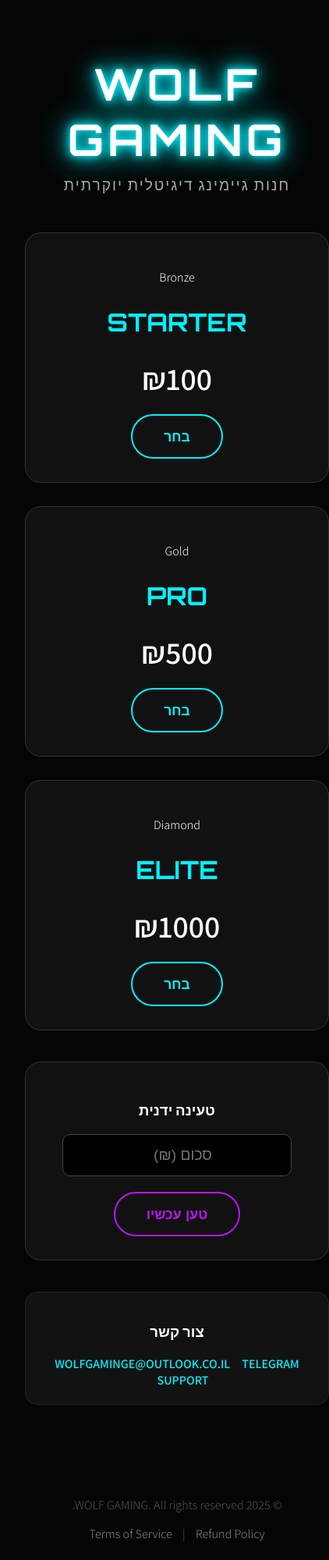
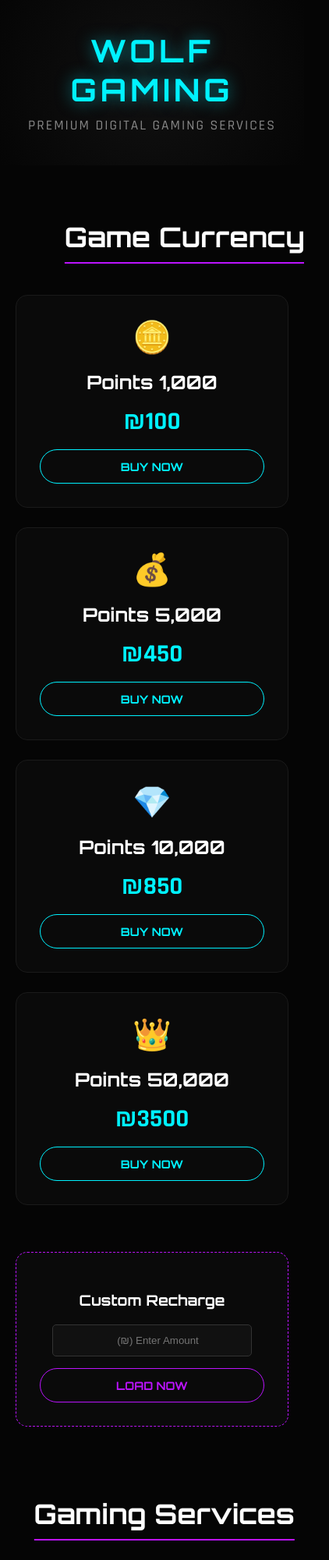
Before and after one commit to WOLFGAMING77/WOLFGAMING, a website: page index.html in a window 390 px wide. Shown: the top 2000 px of the page at 78% size, 422 px wide, since content can reach past the window. Drawn offline with Linux system fonts and the light colour scheme.

Commit message:
Upgrade homepage to High-End Gaming Store layout

```diff
--- a/index.html
+++ b/index.html
@@ -3,45 +3,321 @@
 <head>
     <meta charset="UTF-8">
     <meta name="viewport" content="width=device-width, initial-scale=1.0">
-    <title>WOLF GAMING - Premium Credits</title>
-    <link href="https://fonts.googleapis.com/css2?family=Orbitron:wght@400;700&family=Assistant:wght@300;600&display=swap" rel="stylesheet">
+    <title>WOLF GAMING | Premium Digital Store</title>
+    <link href="https://fonts.googleapis.com/css2?family=Orbitron:wght@400;700&family=Rajdhani:wght@500;700&display=swap" rel="stylesheet">
     <style>
-        :root { --neon: #00f2ff; --neon-purple: #bc13fe; --bg: #050505; --card: #111; }
-        body { font-family: 'Assistant', sans-serif; background: var(--bg); color: #fff; margin: 0; display: flex; flex-direction: column; align-items: center; min-height: 100vh; overflow-x: hidden; }
-        .container { text-align: center; padding: 2rem; width: 100%; max-width: 900px; flex-grow: 1; }
-        .logo-section { margin-top: 40px; margin-bottom: 3rem; }
-        h1 { font-family: 'Orbitron', sans-serif; font-size: 3.5rem; margin: 0; color: #fff; text-shadow: 0 0 10px var(--neon), 0 0 20px var(--neon), 0 0 40px var(--neon); letter-spacing: 5px; }
-        .tagline { font-size: 1.2rem; color: #aaa; letter-spacing: 2px; margin-top: 10px; }
-        .packages { display: grid; grid-template-columns: repeat(auto-fit, minmax(250px, 1fr)); gap: 30px; margin-bottom: 40px; }
-        .package { background: var(--card); border: 1px solid #333; padding: 30px; border-radius: 20px; transition: 0.4s; cursor: pointer; }
-        .package:hover { transform: translateY(-10px); border-color: var(--neon); box-shadow: 0 0 20px rgba(0, 242, 255, 0.2); }
-        .package h2 { font-family: 'Orbitron', sans-serif; font-size: 2rem; color: var(--neon); }
-        .package .price { font-size: 2.5rem; font-weight: bold; margin: 20px 0; display: block; }
-        .custom-section { background: var(--card); border: 1px solid #333; padding: 30px; border-radius: 20px; max-width: 500px; margin: 0 auto 40px; }
-        input { background: #000; border: 1px solid #444; padding: 15px; border-radius: 10px; color: #fff; width: 80%; font-size: 1.2rem; text-align: center; margin-bottom: 20px; outline: none; }
-        .btn { background: none; border: 2px solid var(--neon); color: var(--neon); padding: 15px 40px; border-radius: 50px; font-weight: bold; font-size: 1.1rem; cursor: pointer; transition: 0.4s; font-family: 'Orbitron', sans-serif; }
-        .btn:hover { background: var(--neon); color: #000; box-shadow: 0 0 30px var(--neon); }
-        .contact-info { margin: 40px 0; padding: 20px; background: rgba(255, 255, 255, 0.05); border-radius: 15px; border: 1px solid #222; }
-        .contact-info a { color: var(--neon); text-decoration: none; margin: 0 15px; font-weight: bold; }
-        footer { padding: 30px; width: 100%; text-align: center; color: #555; }
-        footer a { color: #888; text-decoration: none; margin: 0 10px; }
+        :root {
+            --primary: #00f2ff;
+            --secondary: #bc13fe;
+            --bg: #050505;
+            --card-bg: #0a0a0a;
+            --text: #ffffff;
+        }
+
+        body {
+            background-color: var(--bg);
+            color: var(--text);
+            font-family: 'Rajdhani', sans-serif;
+            margin: 0;
+            padding: 0;
+            overflow-x: hidden;
+        }
+
+        .orbitron { font-family: 'Orbitron', sans-serif; }
+
+        /* Header & Hero */
+        header {
+            padding: 40px 20px;
+            text-align: center;
+            background: radial-gradient(circle at center, #111 0%, #050505 100%);
+        }
+
+        .logo {
+            font-size: 3.5rem;
+            font-weight: 700;
+            color: var(--primary);
+            text-shadow: 0 0 20px rgba(0, 242, 255, 0.5);
+            letter-spacing: 5px;
+            margin-bottom: 10px;
+        }
+
+        .tagline {
+            color: #888;
+            font-size: 1.1rem;
+            letter-spacing: 2px;
+            text-transform: uppercase;
+        }
+
+        .container {
+            max-width: 1200px;
+            margin: 0 auto;
+            padding: 40px 20px;
+        }
+
+        h2.section-title {
+            text-align: center;
+            font-size: 2.2rem;
+            margin-bottom: 40px;
+            color: var(--text);
+            border-bottom: 2px solid var(--secondary);
+            display: inline-block;
+            padding-bottom: 10px;
+            position: relative;
+            left: 50%;
+            transform: translateX(-50%);
+        }
+
+        /* Grid Layout */
+        .grid {
+            display: grid;
+            grid-template-columns: repeat(auto-fit, minmax(250px, 1fr));
+            gap: 25px;
+            margin-bottom: 60px;
+        }
+
+        /* Luxury Card Styling */
+        .card {
+            background: var(--card-bg);
+            border: 1px solid #1a1a1a;
+            border-radius: 15px;
+            padding: 30px;
+            text-align: center;
+            transition: all 0.4s cubic-bezier(0.175, 0.885, 0.32, 1.275);
+            position: relative;
+            overflow: hidden;
+        }
+
+        .card:hover {
+            transform: translateY(-10px);
+            border-color: var(--primary);
+            box-shadow: 0 10px 30px rgba(0, 242, 255, 0.2);
+        }
+
+        .card::before {
+            content: '';
+            position: absolute;
+            top: 0; left: -100%;
+            width: 100%; height: 100%;
+            background: linear-gradient(90deg, transparent, rgba(255,255,255,0.05), transparent);
+            transition: 0.5s;
+        }
+
+        .card:hover::before { left: 100%; }
+
+        .card i {
+            font-size: 3rem;
+            margin-bottom: 20px;
+            display: block;
+            color: var(--secondary);
+        }
+
+        .card h3 {
+            font-size: 1.5rem;
+            margin: 10px 0;
+            font-family: 'Orbitron', sans-serif;
+        }
+
+        .price {
+            font-size: 2rem;
+            font-weight: 700;
+            color: var(--primary);
+            margin: 15px 0;
+            display: block;
+        }
+
+        .btn {
+            background: transparent;
+            color: var(--primary);
+            border: 1px solid var(--primary);
+            padding: 12px 25px;
+            border-radius: 50px;
+            font-weight: bold;
+            text-transform: uppercase;
+            cursor: pointer;
+            transition: 0.3s;
+            width: 100%;
+            font-family: 'Orbitron', sans-serif;
+            font-size: 0.9rem;
+        }
+
+        .btn:hover {
+            background: var(--primary);
+            color: #000;
+            box-shadow: 0 0 20px var(--primary);
+        }
+
+        /* Why Choose Us Section */
+        .features {
+            background: #0a0a0a;
+            padding: 60px 20px;
+            border-radius: 20px;
+            margin-top: 40px;
+            display: grid;
+            grid-template-columns: repeat(auto-fit, minmax(300px, 1fr));
+            gap: 30px;
+            text-align: center;
+        }
+
+        .feature-item img {
+            width: 60px;
+            margin-bottom: 20px;
+            filter: drop-shadow(0 0 10px var(--primary));
+        }
+
+        .feature-item h4 {
+            font-size: 1.4rem;
+            color: var(--primary);
+            margin-bottom: 10px;
+        }
+
+        .feature-item p {
+            color: #888;
+        }
+
+        /* Custom Load */
+        .custom-load {
+            max-width: 400px;
+            margin: 0 auto 60px;
+            text-align: center;
+            background: #0a0a0a;
+            padding: 30px;
+            border-radius: 15px;
+            border: 1px dashed var(--secondary);
+        }
+
+        input {
+            width: 80%;
+            padding: 12px;
+            background: #111;
+            border: 1px solid #333;
+            color: white;
+            border-radius: 5px;
+            margin-bottom: 15px;
+            text-align: center;
+        }
+
+        footer {
+            text-align: center;
+            padding: 60px 20px;
+            color: #555;
+            border-top: 1px solid #111;
+        }
+
+        a { color: var(--primary); text-decoration: none; }
+
+        @media (max-width: 768px) {
+            .logo { font-size: 2.5rem; }
+        }
     </style>
 </head>
 <body>
+
+    <header>
+        <div class="logo orbitron">WOLF GAMING</div>
+        <div class="tagline">Premium Digital Gaming Services</div>
+    </header>
+
     <div class="container">
-        <div class="logo-section"><h1>WOLF GAMING</h1><div class="tagline">חנות גיימינג דיגיטלית יוקרתית</div></div>
-        <div class="packages">
-            <div class="package" onclick="checkout(100)"><p>Bronze</p><h2>STARTER</h2><span class="price">₪100</span><button class="btn">בחר</button></div>
-            <div class="package" onclick="checkout(500)"><p>Gold</p><h2>PRO</h2><span class="price">₪500</span><button class="btn">בחר</button></div>
-            <div class="package" onclick="checkout(1000)"><p>Diamond</p><h2>ELITE</h2><span class="price">₪1000</span><button class="btn">בחר</button></div>
+
+        <!-- Game Currency Section -->
+        <h2 class="section-title orbitron">Game Currency</h2>
+        <div class="grid">
+            <div class="card">
+                <div style="font-size: 40px; margin-bottom: 15px;">🪙</div>
+                <h3>1,000 Points</h3>
+                <span class="price">₪100</span>
+                <button class="btn" onclick="checkout(100)">Buy Now</button>
+            </div>
+            <div class="card">
+                <div style="font-size: 40px; margin-bottom: 15px;">💰</div>
+                <h3>5,000 Points</h3>
+                <span class="price">₪450</span>
+                <button class="btn" onclick="checkout(450)">Buy Now</button>
+            </div>
+            <div class="card">
+                <div style="font-size: 40px; margin-bottom: 15px;">💎</div>
+                <h3>10,000 Points</h3>
+                <span class="price">₪850</span>
+                <button class="btn" onclick="checkout(850)">Buy Now</button>
+            </div>
+            <div class="card">
+                <div style="font-size: 40px; margin-bottom: 15px;">👑</div>
+                <h3>50,000 Points</h3>
+                <span class="price">₪3500</span>
+                <button class="btn" onclick="checkout(3500)">Buy Now</button>
+            </div>
         </div>
-        <div class="custom-section"><h3>טעינה ידנית</h3><input type="number" id="customAmount" placeholder="סכום (₪)"><br><button class="btn" style="border-color:#bc13fe; color:#bc13fe;" onclick="checkoutCustom()">טען עכשיו</button></div>
-        <div class="contact-info"><h3>צור קשר</h3><a href="mailto:WOLFGAMINGE@OUTLOOK.CO.IL">WOLFGAMINGE@OUTLOOK.CO.IL</a><a href="https://t.me/WOLFGAMING_BOT" target="_blank">TELEGRAM SUPPORT</a></div>
+
+        <!-- Custom Amount -->
+        <div class="custom-load">
+            <h3 class="orbitron">Custom Recharge</h3>
+            <input type="number" id="customAmount" placeholder="Enter Amount (₪)">
+            <button class="btn" style="border-color: var(--secondary); color: var(--secondary);" onclick="checkoutCustom()">Load Now</button>
+        </div>
+
+        <!-- Gaming Services Section -->
+        <h2 class="section-title orbitron">Gaming Services</h2>
+        <div class="grid">
+            <div class="card">
+                <div style="font-size: 40px; margin-bottom: 15px;">⚔️</div>
+                <h3>Account Leveling</h3>
+                <span class="price">₪250</span>
+                <button class="btn" onclick="checkout(250)">Order Now</button>
+            </div>
+            <div class="card">
+                <div style="font-size: 40px; margin-bottom: 15px;">📈</div>
+                <h3>Rank Boost</h3>
+                <span class="price">₪180</span>
+                <button class="btn" onclick="checkout(180)">Order Now</button>
+            </div>
+            <div class="card">
+                <div style="font-size: 40px; margin-bottom: 15px;">🛠️</div>
+                <h3>Technical Patch</h3>
+                <span class="price">₪120</span>
+                <button class="btn" onclick="checkout(120)">Order Now</button>
+            </div>
+        </div>
+
+        <!-- Why Choose Us -->
+        <h2 class="section-title orbitron">Why Choose Us</h2>
+        <div class="features">
+            <div class="feature-item">
+                <div style="font-size: 50px;">⚡</div>
+                <h4>Instant Delivery</h4>
+                <p>Digital products are delivered within minutes of verification.</p>
+            </div>
+            <div class="feature-item">
+                <div style="font-size: 50px;">🛡️</div>
+                <h4>Secure Payment</h4>
+                <p>Advanced encryption ensures your transaction is 100% safe.</p>
+            </div>
+            <div class="feature-item">
+                <div style="font-size: 50px;">🎧</div>
+                <h4>24/7 Agent Support</h4>
+                <p>Our dedicated team is always here to assist you.</p>
+            </div>
+        </div>
+
     </div>
-    <footer><p>&copy; 2025 WOLF GAMING. All rights reserved.</p><p><a href="/terms">Terms of Service</a> | <a href="/terms">Refund Policy</a></p></footer>
+
+    <footer>
+        <p>&copy; 2025 WOLF GAMING. All rights reserved.</p>
+        <p>
+            <a href="/terms">Terms of Service</a> |
+            <a href="/terms">Refund Policy</a> |
+            <a href="mailto:WOLFGAMINGE@OUTLOOK.CO.IL">Contact Support</a>
+        </p>
+    </footer>
+
     <script>
-        function checkout(amount) { window.location.href = `/checkout/${amount}`; }
-        function checkoutCustom() { const val = document.getElementById('customAmount').value; if (val && val > 0) checkout(val); }
+        function checkout(amount) {
+            window.location.href = `/checkout/${amount}`;
+        }
+
+        function checkoutCustom() {
+            const val = document.getElementById('customAmount').value;
+            if (val && val > 0) checkout(val);
+        }
     </script>
 </body>
 </html>
```
